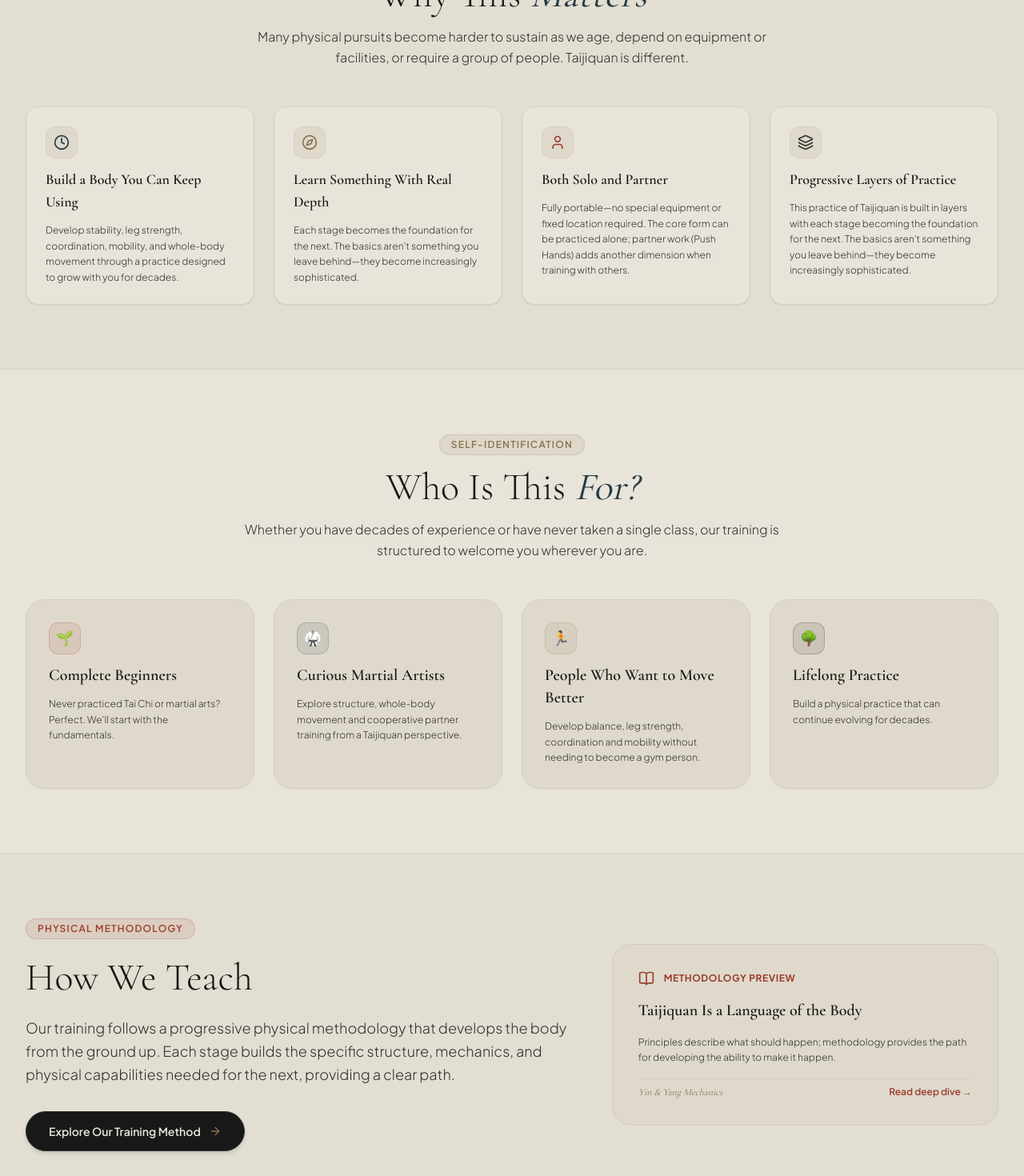
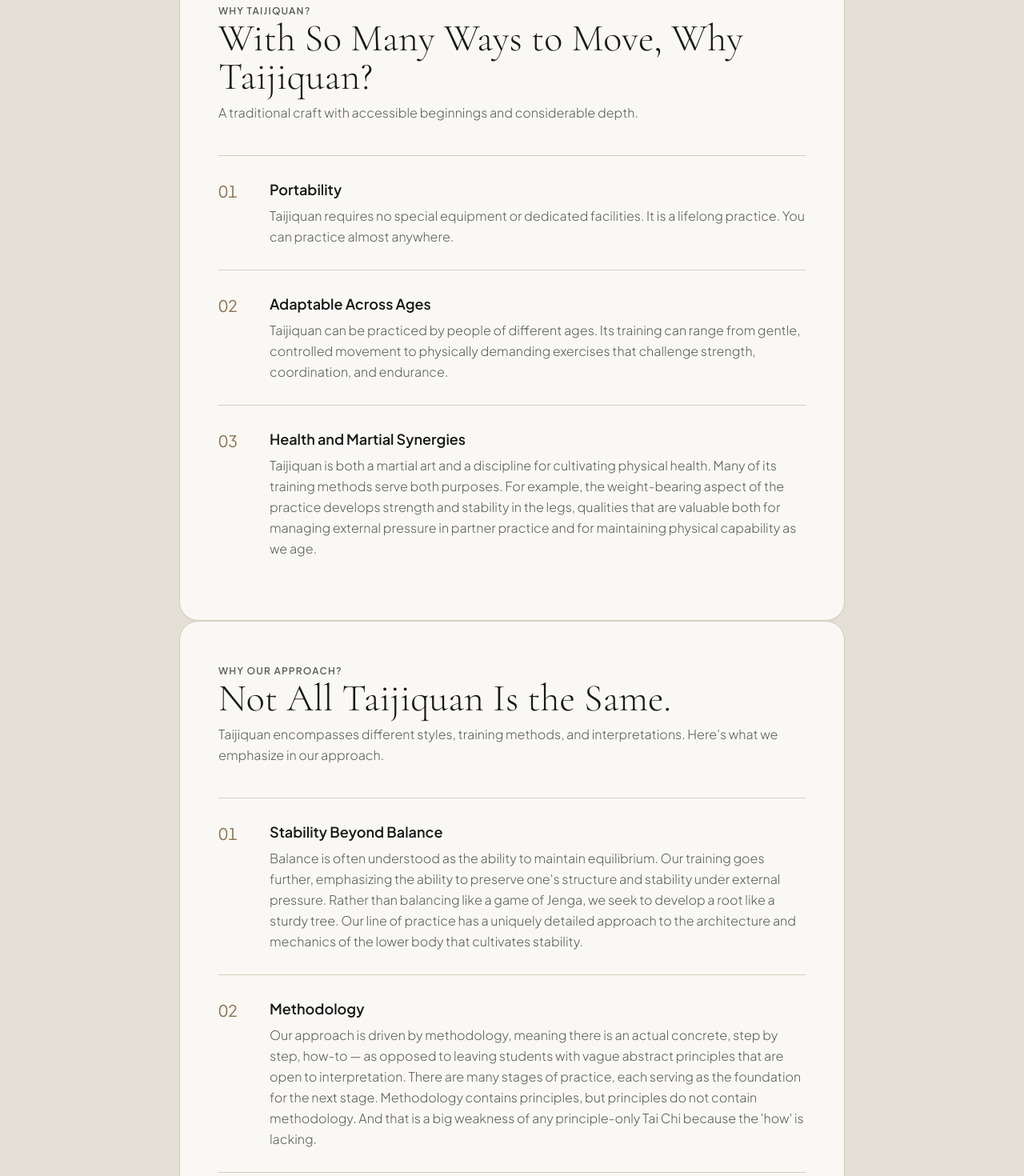
Before and after one commit to RobinfWu/taiji-meetup, a Next.js app: page / in a window 1280 px wide. Shown: the part 820-2290 px from the top of the page at 80% size. Built offline with nearby package versions, Linux system fonts and the light colour scheme.

Commit message:
Update Video and Home Page

```diff
--- a/app/about/page.tsx
+++ b/app/about/page.tsx
@@ -134,7 +134,7 @@ export default function AboutPage() {
               style={{ height: "650px", minHeight: "480px" }}
             >
               <iframe
-                src="https://www.youtube-nocookie.com/embed/mwOf8CldEUM"
+                src="https://www.youtube-nocookie.com/embed/bVmMfQPc_ls"
                 title="Robin Wu - Push Hands (Ding Bu Tuishou) with Head Judge"
                 allow="accelerometer; autoplay; clipboard-write; encrypted-media; gyroscope; picture-in-picture; web-share"
                 allowFullScreen
--- a/app/data/taijiData.ts
+++ b/app/data/taijiData.ts
@@ -35,6 +35,18 @@ export interface ScalableTier {
   subtitle: string;
   description: string;
   icon: string;
+}
+
+export interface EditorialPracticeItem {
+  number: string;
+  title: string;
+  description: string;
+}
+
+export interface SpecialPracticeItem {
+  number: string;
+  title: string;
+  description: string;
 }
 
 export const TAIJI_DATA = {
@@ -160,10 +172,47 @@ export const TAIJI_DATA = {
     }
   ],
 
+  editorialPractices: [
+    {
+      number: "01",
+      title: "Portability",
+      description: "Taijiquan requires no special equipment or dedicated facilities. It is a lifelong practice. You can practice almost anywhere.",
+    },
+    {
+      number: "02",
+      title: "Adaptable Across Ages",
+      description: "Taijiquan can be practiced by people of different ages. Its training can range from gentle, controlled movement to physically demanding exercises that challenge strength, coordination, and endurance.",
+    },
+    {
+      number: "03",
+      title: "Health and Martial Synergies",
+      description: "Taijiquan is both a martial art and a discipline for cultivating physical health. Many of its training methods serve both purposes. For example, the weight-bearing aspect of the practice develops strength and stability in the legs, qualities that are valuable both for managing external pressure in partner practice and for maintaining physical capability as we age.",
+    },
+  ] as EditorialPracticeItem[],
+
+    specialPractices: [
+    {
+      number: "01",
+      title: "Stability Beyond Balance",
+      description: "Balance is often understood as the ability to maintain equilibrium. Our training goes further, emphasizing the ability to preserve one's structure and stability under external pressure. Rather than balancing like a game of Jenga, we seek to develop a root like a sturdy tree. Our line of practice has a uniquely detailed approach to the architecture and mechanics of the lower body that cultivates stability.",
+    },
+    {
+      number: "02",
+      title: "Methodology",
+      description: "Our approach is driven by methodology, meaning there is an actual concrete, step by step, how-to — as opposed to leaving students with vague abstract principles that are open to interpretation. There are many stages of practice, each serving as the foundation for the next stage. Methodology contains principles, but principles do not contain methodology. And that is a big weakness of any principle-only Tai Chi because the 'how' is lacking.",
+    },
+    {
+      number: "03",
+      title: "Yin and Yang",
+      description: "Taijiquan is rooted in the interplay of Yin and Yang. Some practitioners view themselves as the embodiment of Yin (soft, reactive, internal) while viewing the opponent as the embodiment of Yang (hard, proactive, external). This leads to problems. For example, one cannot practice 'soft overcomes hard' if no training partner has learned to express competent hardness. Our approach develops Yin and Yang both within our own bodies and in relation to a partner. Just as soft can overcome hard, hard can also overcome soft. Our Taijiquan is both soft and hard. It's also both internal and external. We believe that the 'internal' should complement the 'external', not replace it.",
+    },
+  ] as SpecialPracticeItem[],
+
+
   lineageInfo: {
     instructorName: "Robin Wu",
     title: "Chen Family Taijiquan Practitioner",
-    bio: "Robin first encountered Chen Family Gongfu Jia in 2019 after a long period of searching for traditional training. What drew him was the school’s reputation for extreme physical demand — a method that challenged even experienced martial artists. He has trained exclusively in this lineage ever since, becoming an indoor student of Marin Spivack.",
+    bio: "Robin began studying Chen Family Taijiquan - Gongfu Jia in 2019, drawn by accounts of its extraordinary physical demands. With no prior martial arts background, he entered the tradition as a blank slate and has trained exclusively within the lineage ever since, becoming an indoor student of Marin Spivack.",
     teacherName: "Marin Spivack",
     teacherWebsite: "https://molingtaiji.com/",
     teacherSiteName: "Mo Ling Taiji",
@@ -204,7 +253,7 @@ export const TAIJI_DATA = {
       generation: "20th Generation",
       era: "1971–Present",
       figures: ["Marin Spivack"],
-      description: "A senior disciple of Chen Yu."
+      description: "Marin learned Chen Family Taijiquan from Chen Jinhong (Gene Chen) and Feng Zhiqiang before becoming a senior disciple of Chen Yu."
     },
     {
       generation: "Current Local Teaching",
--- a/app/page.tsx
+++ b/app/page.tsx
@@ -8,14 +8,8 @@ import { Footer } from "./components/Footer";
 import { ContactForm } from "./components/ContactForm";
 import { TAIJI_DATA } from "./data/taijiData";
 import {
-  Clock,
   Compass,
-  User,
-  Layers,
-  Shield,
-  Flame,
   ArrowRight,
-  Sparkles,
   BookOpen,
   Calendar,
   MapPin,
@@ -24,22 +18,12 @@ import {
   ChevronUp,
   ExternalLink,
   CheckCircle2,
-  AlertCircle
+  AlertCircle,
+  Image as ImageIcon
 } from "lucide-react";
 
 export default function Home() {
   const [openFaqIndex, setOpenFaqIndex] = useState<number | null>(0);
-
-  const getBenefitIcon = (iconName: string) => {
-    switch (iconName) {
-      case "Clock": return <Clock className="w-5 h-5 text-[#243B45]" />;
-      case "Compass": return <Compass className="w-5 h-5 text-[#8A7250]" />;
-      case "User": return <User className="w-5 h-5 text-[#9B3D2E]" />;
-      case "Layers": return <Layers className="w-5 h-5 text-[#303331]" />;
-      case "Shield": return <Shield className="w-5 h-5 text-[#243B45]" />;
-      default: return <Sparkles className="w-5 h-5 text-[#243B45]" />;
-    }
-  };
 
   const primaryClass = TAIJI_DATA.classes[0];
 
@@ -51,111 +35,77 @@ export default function Home() {
         {/* Step 1: Hero */}
         <HeroSection />
 
-        {/* Step 2: What Taijiquan Offers */}
-        <section className="py-20 bg-[#DFD9CC]/50 border-y border-[#D5CEBF] relative">
-          <div className="max-w-7xl mx-auto px-4 sm:px-6 lg:px-8 space-y-12">
-            <div className="text-center max-w-3xl mx-auto space-y-4">
-              <div className="inline-flex items-center space-x-2 px-3.5 py-1 rounded-full bg-[#243B45]/10 text-[#243B45] text-xs font-semibold uppercase tracking-widest border border-[#243B45]/20">
-                <span>A Different Kind of Practice</span>
-              </div>
+        {/* Step 2: What Makes This Practice Different? (Editorial Numbered List) */}
+        <section className="py-20 sm:py-28 bg-[#DFD9CC]/40 border-y border-[#D5CEBF] relative overflow-hidden">
+          <div className="max-w-4xl mx-auto px-4 sm:px-6 lg:px-8">
+            <div className="bg-[#FAF8F5] rounded-3xl border border-[#D5CEBF] p-7 sm:p-10 md:p-12 shadow-xs">
+              <div className="space-y-2 mb-8 sm:mb-10">
+                <span className="text-xs font-semibold uppercase tracking-widest text-[#5A5E5B]">
+                  WHY TAIJIQUAN?
+                </span>
                 <h2 className="font-serif text-3xl sm:text-4xl md:text-5xl font-light text-[#171918]">
-                Why This <span className="font-normal italic text-[#243B45]">Matters</span>
+                  With So Many Ways to Move, Why Taijiquan?
                 </h2>
-              <p className="text-sm sm:text-base text-[#303331] font-light leading-relaxed max-w-2xl mx-auto">
-                Many physical pursuits become harder to sustain as we age, depend on equipment or facilities, or require a group of people. Taijiquan is different.
+                <p className="text-sm sm:text-base text-[#5A5E5B] font-light leading-relaxed">
+                  A traditional craft with accessible beginnings and considerable depth.
                 </p>
               </div>
 
-            <div className="grid grid-cols-1 sm:grid-cols-2 lg:grid-cols-4 gap-6">
-              {TAIJI_DATA.benefits.map((benefit, idx) => (
+              <div className="border-t border-[#D5CEBF] divide-y divide-[#D5CEBF]">
+                {TAIJI_DATA.editorialPractices.map((practice) => (
                   <div
-                  key={idx}
-                  className="bg-[#E8E4DA] p-6 rounded-2xl border border-[#D5CEBF] space-y-3 shadow-xs hover:border-[#243B45]/50 transition-colors"
+                    key={practice.number}
+                    className="py-6 sm:py-7 flex items-start"
                   >
-                  <div className="w-10 h-10 rounded-xl bg-[#DFD9CC] border border-[#D5CEBF] flex items-center justify-center">
-                    {getBenefitIcon(benefit.icon)}
+                    <span className="w-14 sm:w-16 shrink-0 text-lg sm:text-xl font-normal text-[#8A7250] tabular-nums select-none pt-0.5">
+                      {practice.number}
+                    </span>
+                    <div className="space-y-1.5 flex-1">
+                      <h3 className="text-base sm:text-lg font-semibold text-[#171918]">
+                        {practice.title}
+                      </h3>
+                      <p className="text-sm sm:text-base text-[#5A5E5B] font-light leading-relaxed">
+                        {practice.description}
+                      </p>
                     </div>
-                  <h3 className="font-serif text-lg font-semibold text-[#171918]">
-                    {benefit.title}
-                  </h3>
-                  <p className="text-xs text-[#303331] leading-relaxed font-light">
-                    {benefit.text}
-                  </p>
                   </div>
                 ))}
               </div>
             </div>
-        </section>
-        {/* Step 2.5: Who Is This For? */}
-        <section className="py-20 bg-[#E8E4DA] relative">
-          <div className="max-w-7xl mx-auto px-4 sm:px-6 lg:px-8 space-y-12">
-            <div className="text-center max-w-3xl mx-auto space-y-4">
-              <div className="inline-flex items-center space-x-2 px-3.5 py-1 rounded-full bg-[#8A7250]/10 text-[#8A7250] text-xs font-semibold uppercase tracking-widest border border-[#8A7250]/20">
-                <span>Self-Identification</span>
           </div>
+          <div className="max-w-4xl mx-auto px-4 sm:px-6 lg:px-8">
+            <div className="bg-[#FAF8F5] rounded-3xl border border-[#D5CEBF] p-7 sm:p-10 md:p-12 shadow-xs">
+              <div className="space-y-2 mb-8 sm:mb-10">
+                <span className="text-xs font-semibold uppercase tracking-widest text-[#5A5E5B]">
+                  WHY OUR APPROACH?
+                </span>
                 <h2 className="font-serif text-3xl sm:text-4xl md:text-5xl font-light text-[#171918]">
-                Who Is This <span className="font-normal italic text-[#243B45]">For?</span>
+                  Not All Taijiquan Is the Same.
                 </h2>
-              <p className="text-sm sm:text-base text-[#303331] font-light leading-relaxed max-w-2xl mx-auto">
-                Whether you have decades of experience or have never taken a single class, our training is structured to welcome you wherever you are.
+                <p className="text-sm sm:text-base text-[#5A5E5B] font-light leading-relaxed">
+                  Taijiquan encompasses different styles, training methods, and interpretations. Here's what we emphasize in our approach.
                 </p>
               </div>
 
-            <div className="grid grid-cols-1 sm:grid-cols-2 lg:grid-cols-4 gap-6">
-              <div className="bg-[#DFD9CC] p-7 rounded-3xl border border-[#D5CEBF] space-y-3 shadow-xs hover:border-[#9B3D2E]/40 transition-colors flex flex-col justify-between">
-                <div className="space-y-3">
-                  <div className="w-10 h-10 rounded-xl bg-[#9B3D2E]/10 text-[#9B3D2E] border border-[#9B3D2E]/20 flex items-center justify-center font-serif font-bold text-lg">
-                    🌱
-                  </div>
-                  <h3 className="font-serif text-xl font-semibold text-[#171918]">
-                    Complete Beginners
+              <div className="border-t border-[#D5CEBF] divide-y divide-[#D5CEBF]">
+                {TAIJI_DATA.specialPractices.map((practice) => (
+                  <div
+                    key={practice.number}
+                    className="py-6 sm:py-7 flex items-start"
+                  >
+                    <span className="w-14 sm:w-16 shrink-0 text-lg sm:text-xl font-normal text-[#8A7250] tabular-nums select-none pt-0.5">
+                      {practice.number}
+                    </span>
+                    <div className="space-y-1.5 flex-1">
+                      <h3 className="text-base sm:text-lg font-semibold text-[#171918]">
+                        {practice.title}
                       </h3>
-                  <p className="text-xs text-[#303331] leading-relaxed font-light">
-                    Never practiced Tai Chi or martial arts? Perfect. We&apos;ll start with the fundamentals.
+                      <p className="text-sm sm:text-base text-[#5A5E5B] font-light leading-relaxed">
+                        {practice.description}
                       </p>
                     </div>
                   </div>
-
-              <div className="bg-[#DFD9CC] p-7 rounded-3xl border border-[#D5CEBF] space-y-3 shadow-xs hover:border-[#243B45]/40 transition-colors flex flex-col justify-between">
-                <div className="space-y-3">
-                  <div className="w-10 h-10 rounded-xl bg-[#243B45]/10 text-[#243B45] border border-[#243B45]/20 flex items-center justify-center font-serif font-bold text-lg">
-                    🥋
-                  </div>
-                  <h3 className="font-serif text-xl font-semibold text-[#171918]">
-                    Curious Martial Artists
-                  </h3>
-                  <p className="text-xs text-[#303331] leading-relaxed font-light">
-                    Explore structure, whole-body movement and cooperative partner training from a Taijiquan perspective.
-                  </p>
-                </div>
-              </div>
-
-              <div className="bg-[#DFD9CC] p-7 rounded-3xl border border-[#D5CEBF] space-y-3 shadow-xs hover:border-[#8A7250]/40 transition-colors flex flex-col justify-between">
-                <div className="space-y-3">
-                  <div className="w-10 h-10 rounded-xl bg-[#8A7250]/10 text-[#8A7250] border border-[#8A7250]/20 flex items-center justify-center font-serif font-bold text-lg">
-                    🏃
-                  </div>
-                  <h3 className="font-serif text-xl font-semibold text-[#171918]">
-                    People Who Want to Move Better
-                  </h3>
-                  <p className="text-xs text-[#303331] leading-relaxed font-light">
-                    Develop balance, leg strength, coordination and mobility without needing to become a gym person.
-                  </p>
-                </div>
-              </div>
-
-              <div className="bg-[#DFD9CC] p-7 rounded-3xl border border-[#D5CEBF] space-y-3 shadow-xs hover:border-[#171918]/40 transition-colors flex flex-col justify-between">
-                <div className="space-y-3">
-                  <div className="w-10 h-10 rounded-xl bg-[#171918]/10 text-[#171918] border border-[#171918]/20 flex items-center justify-center font-serif font-bold text-lg">
-                    🌳
-                  </div>
-                  <h3 className="font-serif text-xl font-semibold text-[#171918]">
-                    Lifelong Practice
-                  </h3>
-                  <p className="text-xs text-[#303331] leading-relaxed font-light">
-                    Build a physical practice that can continue evolving for decades.
-                  </p>
-                </div>
+                ))}
               </div>
             </div>
           </div>
@@ -198,7 +148,6 @@ export default function Home() {
                   {TAIJI_DATA.differences[0].summary}
                 </p>
                 <div className="pt-2 border-t border-[#D5CEBF] flex justify-between items-center text-xs">
-                  <span className="text-[#8A7250] font-serif italic">Yin & Yang Mechanics</span>
                   <Link href="/method" className="text-[#9B3D2E] font-semibold hover:underline">
                     Read deep dive →
                   </Link>
@@ -277,7 +226,7 @@ export default function Home() {
                 <div className="bg-[#DFD9CC] p-5 rounded-2xl border border-[#D5CEBF] space-y-2">
                   <span className="font-serif text-xl font-bold text-[#8A7250]">3. Scalable exertion</span>
                   <p className="text-xs text-[#303331] leading-relaxed font-light">
-                    High or low stance height based on your personal comfort.
+                    This line of Taijiquan can be practiced light or intense, depending if you want a maintenance practice or a developmental practice.
                   </p>
                 </div>
               </div>
--- a/app/start/page.tsx
+++ b/app/start/page.tsx
@@ -86,7 +86,7 @@ export default function StartPage() {
                 Choose your intensity
               </h2>
               <p className="text-base text-[#303331] leading-relaxed font-light">
-                You can practice in a comfortable higher stance or challenge yourself with deeper positions. You don&apos;t need to &ldquo;keep up&rdquo; with anyone.
+                How intense you want the practice to be is up to you. There is maintenance practice which is light and then there's developmental practice which is intense.
               </p>
             </div>
           </div>
```
Also changed, not shown: app/components/HeroSection.tsx (+0 -15 lines), app/method/page.tsx (+22 -37 lines). Lines whose indentation alone changed are shown as unchanged.
